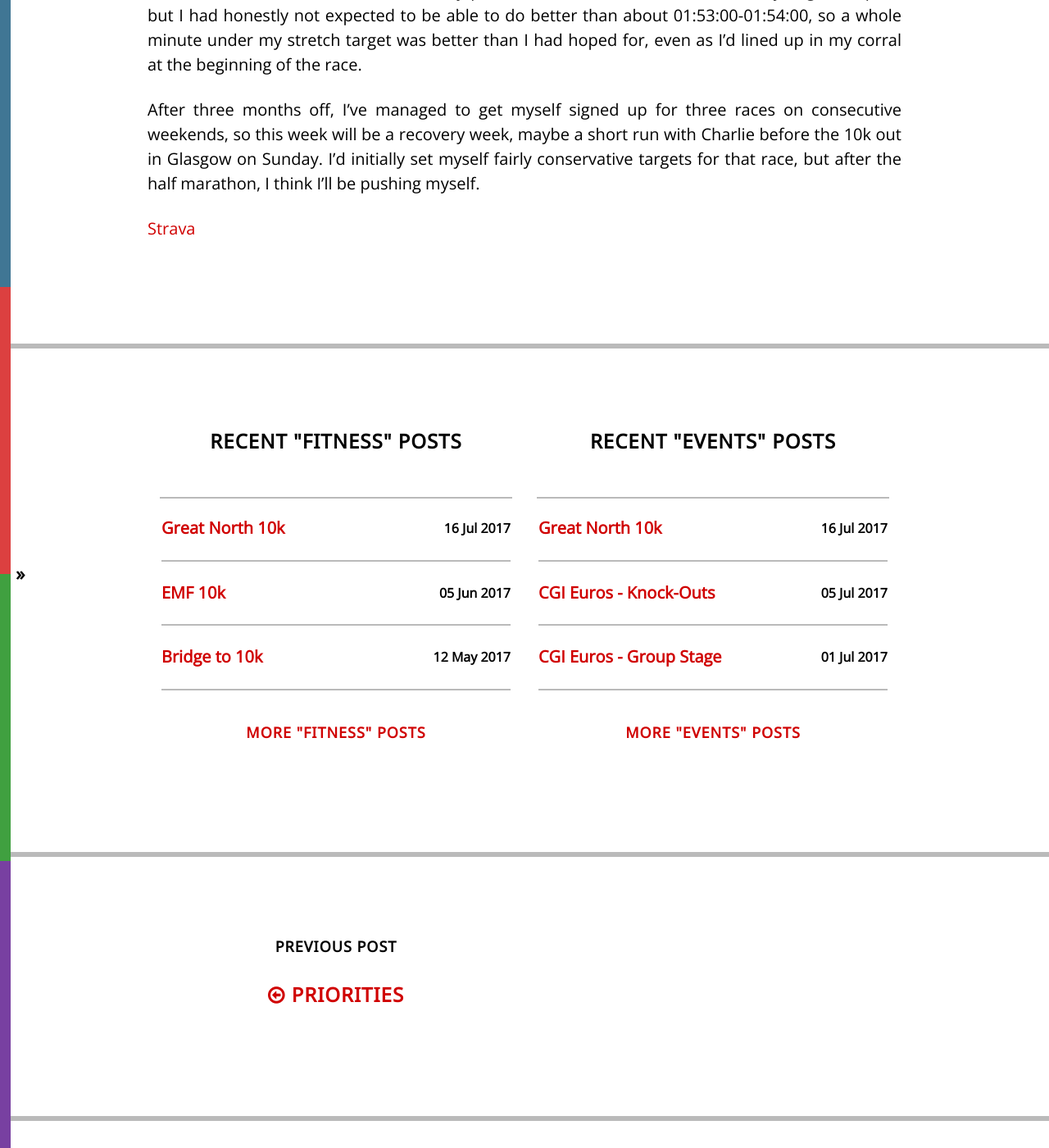
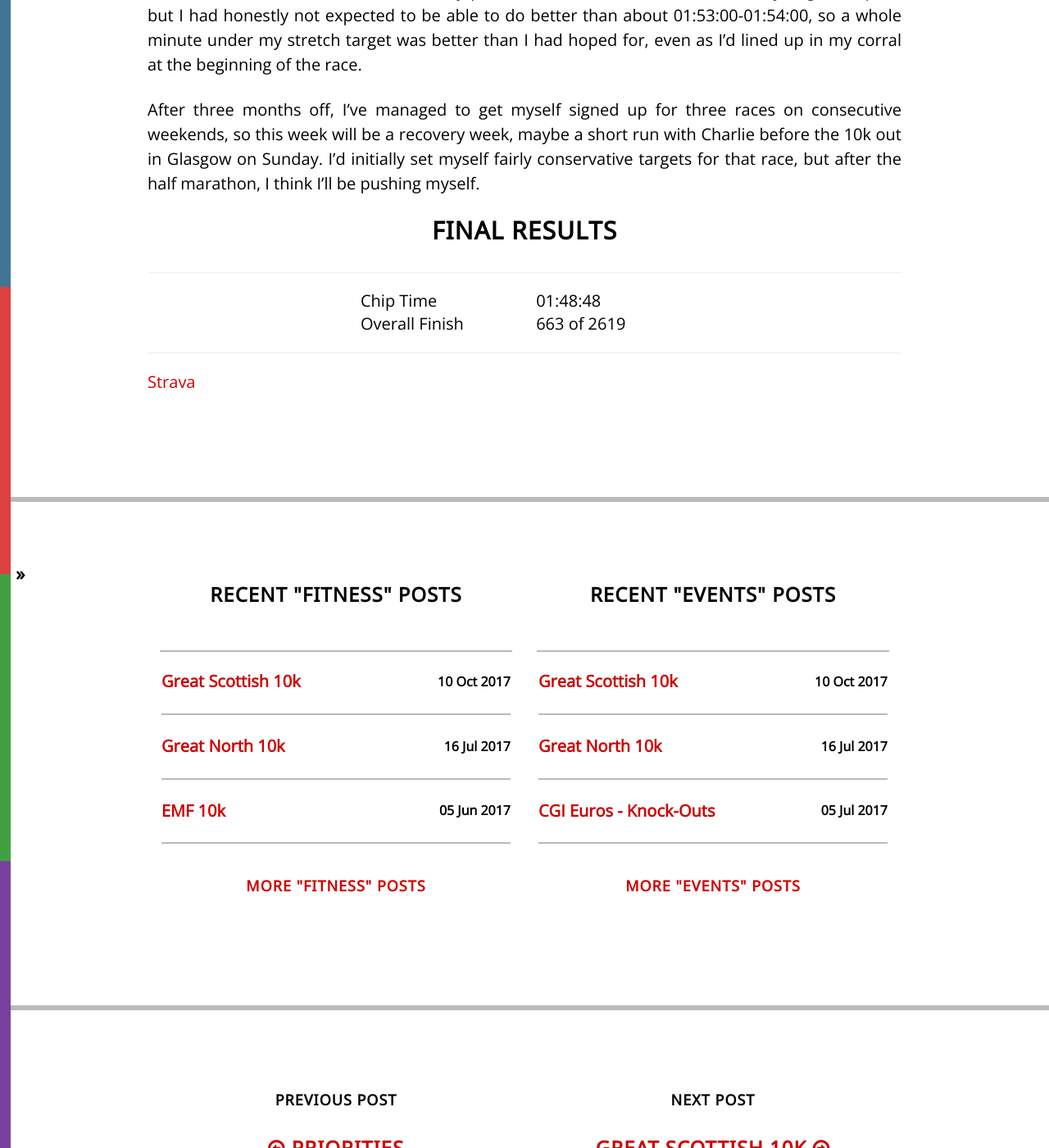
Before and after one commit to CameronD17/blog, a Jekyll site: the page built from _posts/2017-09-26-scottish-half-marathon-2017.markdown, in a window 1280 px wide and 1400 px high, scrolled down 4502 px. Shown: the whole window at 82% size. Built offline with Jekyll 4.4.1, drawn with Linux system fonts in a browser that asks for light colours; nearby versions of some CDN libraries; some of the changed lines change nothing that is shown.

Commit message:
Blog post: Great Scottish 10k

```diff
--- a/_posts/2017-09-26-scottish-half-marathon-2017.markdown
+++ b/_posts/2017-09-26-scottish-half-marathon-2017.markdown
@@ -68,4 +68,13 @@ Despite having to hobble over to collect my medal and t-shirt, I was much happie
 
 After three months off, I've managed to get myself signed up for three races on consecutive weekends, so this week will be a recovery week, maybe a short run with Charlie before the 10k out in Glasgow on Sunday. I'd initially set myself fairly conservative targets for that race, but after the half marathon, I think I'll be pushing myself.
 
+## Final Results
+
+---
+
+|Chip Time|01:48:48|
+|Overall Finish|663 of 2619|
+
+---
+
 [Strava](https://www.strava.com/activities/1199202294)
--- /dev/null
+++ b/_posts/2017-10-10-great-scottish-10k-2017.markdown
@@ -0,0 +1,60 @@
+---
+layout:         post
+title:          "Great Scottish 10k"
+date:           2017-10-10 22:30:00 +0100
+tags:           fitness running race-report
+categories:     fitness events
+---
+
+With just six days rest after the [Scottish Half Marathon]({% post_url 2017-09-26-scottish-half-marathon-2017%}), I laced up my running shoes again and headed through to Glasgow for the Great Scottish 10k, the little brother of the Great Scottish Run half marathon taking place the same day.
+
+<!-- Read More -->
+
+## Pre-Race Preparation and Targets
+
+After a slightly disappointing 10k result in July at the [Great North 10k]({% post_url 2017-07-16-great-north-10k-2017 %}), my main goal here was just to get a 4X:XX time in the bag for a 10k PB. On a perfect day I would have been really aiming for a sub-46 time, but as I raced the [half marathon]({% post_url 2017-09-26-scottish-half-marathon-2017 %}) a week prior and was suffering from man-flu the morning of the race, I wasn't going to worry too much about my time as long as it was under 50 minutes. That said, I really did want to take three minutes off my time, so as a stretch goal I decided to push for 47:30 or under (4:45 min/km  average pace).
+
+- Chip time under 50:00
+- Strong finish
+- Negative splits
+- *(stretch)* Chip time under 47:30
+
+I actually didn't really prepare particularly well for this race. Obviously the half marathon the week before was more important to me, so I didn't have any specific training planned before this race. Even the morning of the run, I left things too late and had to rush out the door with my breakfast in hand to make sure I didn't miss the only train from Edinburgh that would get me to the start line on time (poor showing from Scotrail too, not even putting on extra carriages never mind extra trains). I arrived into a rainy Glasgow feeling relatively fresh, although that soon changed to chilled-to-the-bone as I lined up in my start pen ready to run.
+
+## 0-3km
+
+The race started in George Square in the heart of Glasgow facing west, with the imposing hill of St. Vincent Street making the first kilometre start way below my target pace (04:58). I made up some time on the way back down, before the course veered south at Argyle Street at the end of the second kilometre (04:31). Pretty much dead-on for my target time despite the hill, I felt fairly strong going into the third kilometre, although my breathing was heavier than I would have liked. I really need to work on hills more.
+
+The third kilometre was spent trying to maintain a reasonable pace as the course undulated onto the Clydesdale Expressway and up the slip-road to the M8 towards the Kingston Bridge, the first of four Clyde crossings on the route. I was slightly under pace here at 04:50, but as I was hoping for negative splits, that wasn't too concerning. The cars heading past on the split section of road were using their horns a lot - whether in support or annoyance, it was hard to tell.
+
+## 3-7km
+
+The fourth kilometre was almost entirely taken up crossing the bridge, still feeling good with my pace (04:41) considering I wasn't at 100% capacity coming into the run. The fifth kilometre towards the halfway mark was through a somewhat uninspiring section of Glasgow, under the M74 and M8 motorway bridges - the course flattened out here though, which helped me keep on target pace (04:47). As I crossed the halfway mark, I was looking good to finish at just about at my target time of 47:30, although I would need to shave a few seconds off in the second half. The sixth kilometre also wound through a fairly bland part of the city, and was relatively uneventful, just keeping my pace going with an 04:43 kilometre.
+
+The seventh kilometre included the surprisingly quiet water station. I decided not to stop for water as I was too close to my target time without really any seconds in the bank. I took a bottle, and had a couple of swigs as I ran, but the rest went into my pocket for the finish line - it wasn't too far away. Not stopping to drink kept my pace close to on target (04:54), and the course looped back towards the Clyde Arc bridge, leading into the final three kilometres.
+
+## 7-10km
+
+As the course crossed the Clyde Arc, the crowds started to pick up by the sides of the road. I was starting to struggle a little to keep my pace, so the support definitely helped me along. The eighth kilometre ran along the quayside, and back under the Kingston Bridge, where the later waves were crossing the river for the first time. I knew this was the final straight, with just the little detour over the final bridges, so I pushed on, aiming to hold my pace (04:47) until the last kilometre where I would try to push myself over the line. The penultimate kilometre included two final river crossings, the George V bridge and the Glasgow bridge in quick succession, each with a big double decker bus filled with charity supporters on the north side. I managed to crank out an 04:49 kilometre, and kicked on towards the finish line in Glasgow Green.
+
+The last kilometre followed the quayside for the first 600m, and as it entered Glasgow Green the crowds started to swell. I had a little energy left, so I increased my pace through the final stretch around the Commonwealth Games Big G and over the finish line with an 04:28 final kilometre.
+
+## Post-Race Results and Reflections
+
+I crossed the line and looked at my watch - 47:43. So close to my target! On a perfectly flat course I know I'd have been able to get there too, never mind. My official time was actually slightly closer to my stretch target, at 47:39. Thinking back through the course though, I don't know where I would have made those ten seconds up. Never mind - I need a target for my next race.
+
+From my targets:
+
+- <i class="fa fa-check" aria-hidden="true"></i> **Chip time under 50:00.** Yes, and I'm pleased to get that out of the way after just missing out in the Great North 10k.
+- <i class="fa fa-check" aria-hidden="true"></i> **Strong finish.** Yes, I crossed the line strong and the final kilometre was at a decent pace.
+- <i class="fa fa-check" aria-hidden="true"></i> **Negative splits.** Yes, although by just six seconds! Good strong finish helped me here.
+- <i class="fa fa-times" aria-hidden="true"></i> **Chip time under 47:30** No. So disappointed not to get this - I think the hill at the start took too much out of my to push on later in the race. So close though, and a target for next time.
+
+## Final Results
+
+---
+
+|Chip Time|00:47:39|
+|Overall Finish|898 of 8286|
+
+---
```
